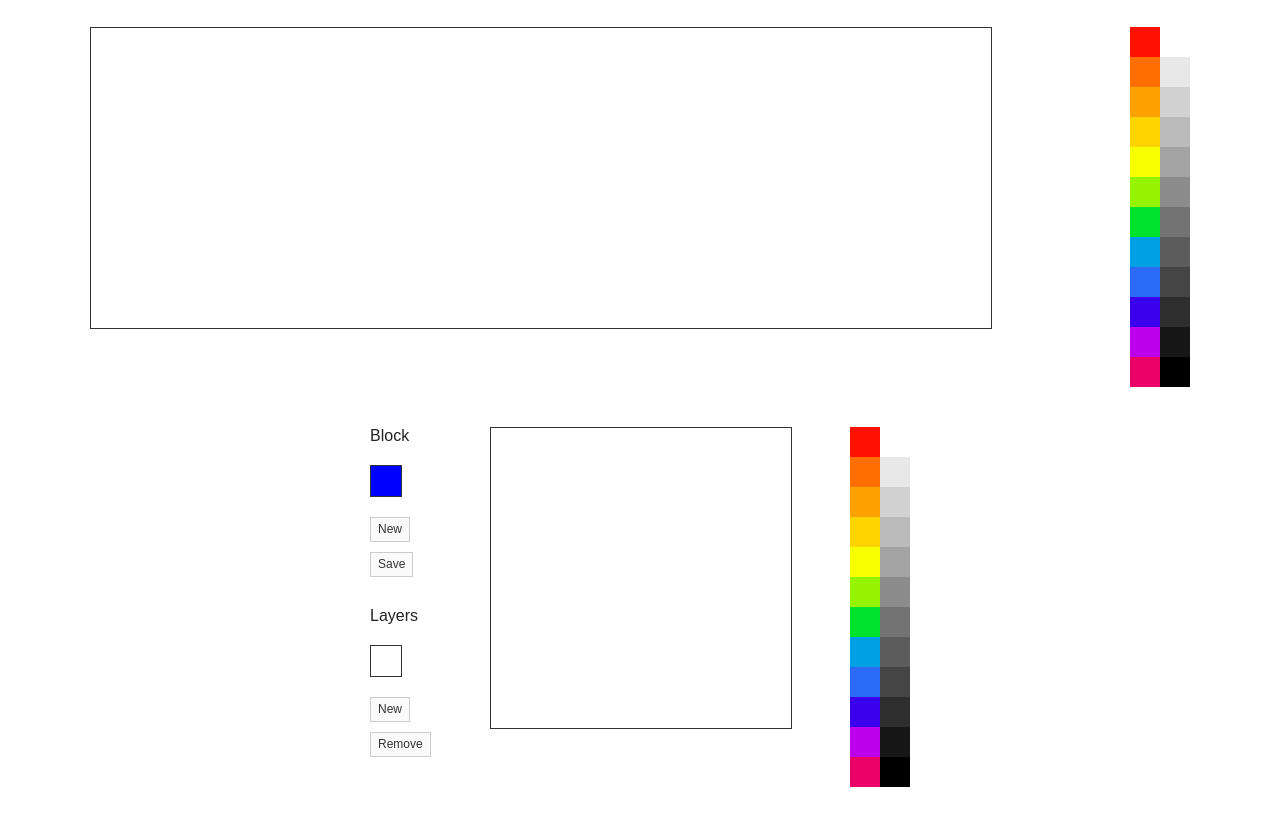
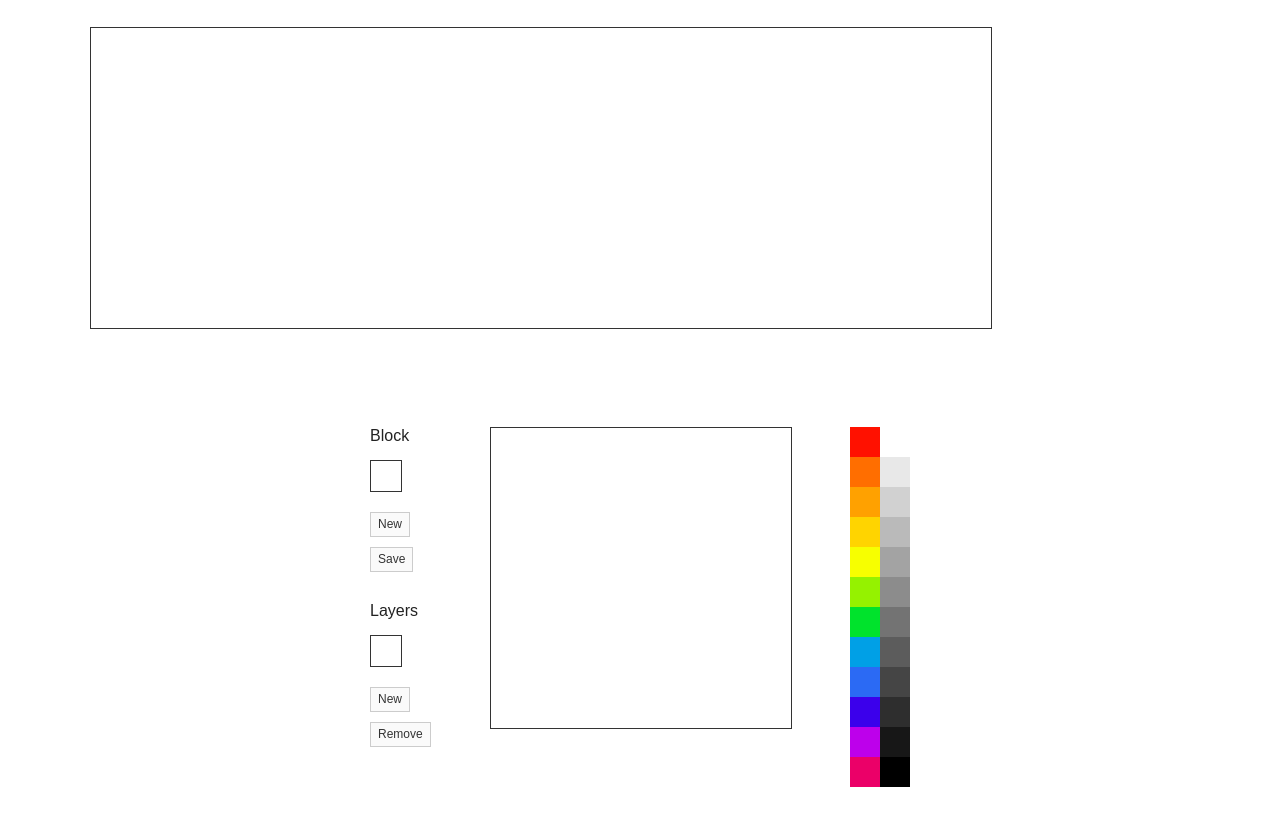
Before and after one commit to ollerac/Journeyship, a plain HTML site: page index.html in a window 1280 px wide. Shown: the part 61-886 px from the top of the page. Drawn offline with Linux system fonts and the light colour scheme.

Commit message:
trying to make the primary object an animated CanvasObject

```diff
--- a/css/style.css
+++ b/css/style.css
@@ -27,7 +27,7 @@ h1, h2, h3, h4, h5, h6 {
 .section-heading {
   font-size: 16px;
   font-weight: normal;
-  margin-bottom: 20px;
+  margin-bottom: 15px;
 }
 
 .button {
--- a/js/script.js
+++ b/js/script.js
@@ -4,7 +4,7 @@ var defaultCellSize = 30;
 var defaultTinyCellSize = 3;
 
 
-function CanvasObject (element, cellSize, mirrors, layers) {
+function CanvasObject (element, cellSize, mirrors, layers, currentLayerCanvas) {
   this.element = element;
   this.context = this.element.getContext('2d');
   this.selectedColor = '#000';
@@ -15,24 +15,35 @@ function CanvasObject (element, cellSize, mirrors, layers) {
   this.cellSize = cellSize || defaultCellSize;
   this.layers = layers || [];
   this.layerIndex = -1;
+  this.selectedLayerNum = 0;
+  this.currentLayerCanvas = currentLayerCanvas || null;
+  this.currentLayerCanvasContext = this.currentLayerCanvas ? this.currentLayerCanvas.getContext('2d') : null;
 }
 
-CanvasObject.prototype.addMirror = function (mirror) {
-  this.mirrors.push(mirror);
+CanvasObject.prototype.addMirror = function (mirror, indexOfPattern) {
+  this.mirrors.push({object: mirror, patternNum: indexOfPattern});
 };
 
 CanvasObject.prototype.updateMirrors = function () {
   var mirrors = this.mirrors;
-  var map = this.map;
+  var layers = this.layers;
 
   _.each(mirrors, function (mirror) {
-    applyMapToCanvasObject(map, mirror);
+    applyMapToCanvasObject(layers[mirror.patternNum], mirror.object);
   });
 };
 
 // layer is just a map, a list
 CanvasObject.prototype.addLayer = function (layer) {
-  this.layers.push(layer);
+  if (layer) {
+    this.layers.push(layer);
+  } else {
+    var defaultLayer = [];
+    _.times(100, function () {
+      defaultLayer.push("#fff");
+    });
+    this.layers.push(defaultLayer);
+  }
 };
 
 CanvasObject.prototype.nextLayer = function () {
@@ -57,12 +68,10 @@ CanvasObject.prototype.animate = function () {
 };
 
 function applyMapToCanvasObject (map, canvasObject) {
-
   var context = canvasObject.context;
   var cellSize = canvasObject.cellSize;
   var rows = canvasObject.element.height / cellSize;
   var columns = canvasObject.element.width / cellSize;
-
   _.each(map, function (cell, index) {
     if (cell) {
       var cellRowAndColumn = getCellRowAndColumnFromIndex(index, columns);
@@ -71,9 +80,9 @@ function applyMapToCanvasObject (map, canvasObject) {
   });
 }
 
-var mainCanvas = new CanvasObject(document.getElementById("main-area"), defaultCellSize);
+//var mainCanvas = new CanvasObject(document.getElementById("main-area"), defaultCellSize);
 //var previewCanvas = new CanvasObject(document.getElementById("preview"), defaultTinyCellSize);
-var constructorCanvas = new CanvasObject(document.getElementById("constructor-area"), defaultTinyCellSize);
+//var constructorCanvas = new CanvasObject(document.getElementById("constructor-area"), defaultTinyCellSize);
 
 
 function drawCell (context, x, y, size, color) {
@@ -103,7 +112,7 @@ function getCellRowAndColumnFromPosition (roundedX, roundedY) {
   return {
     row: roundedY / defaultCellSize,
     column: roundedX / defaultCellSize
-  }
+  };
 }
 
 function getCellPositionInArray (row, column, containerColumns) {
@@ -113,29 +122,31 @@ function getCellPositionInArray (row, column, containerColumns) {
 
 
 function setupCanvasForDrawing (canvasObject) {
-  canvasObject.element.addEventListener('mousedown', function (event) {
+  canvasObject.currentLayerCanvas.addEventListener('mousedown', function (event) {
     var cellPosition = getCellPosition(event.offsetX, event.offsetY);
-    drawCell(canvasObject.context, cellPosition.x, cellPosition.y, defaultCellSize, canvasObject.selectedColor);
+    drawCell(canvasObject.currentLayerCanvasContext, cellPosition.x, cellPosition.y, defaultCellSize, canvasObject.selectedColor);
     var cellRowAndColumn = getCellRowAndColumnFromPosition(cellPosition.x, cellPosition.y);
     var cellPositionInArray = getCellPositionInArray(cellRowAndColumn.row, cellRowAndColumn.column, canvasObject.columns);
+    canvasObject.layers[canvasObject.selectedLayerNum][cellPositionInArray] = canvasObject.selectedColor;
     canvasObject.map[cellPositionInArray] = canvasObject.selectedColor;
-    canvasObject.updateMirrors();
+    //canvasObject.updateMirrors();
   }, false);
 
-  canvasObject.element.addEventListener('mousemove', function (event) {
+  canvasObject.currentLayerCanvas.addEventListener('mousemove', function (event) {
     if (mouseIsDown) {
       var cellPosition = getCellPosition(event.offsetX, event.offsetY);
-      drawCell(canvasObject.context, cellPosition.x, cellPosition.y, defaultCellSize, canvasObject.selectedColor);
+      drawCell(canvasObject.currentLayerCanvasContext, cellPosition.x, cellPosition.y, defaultCellSize, canvasObject.selectedColor);
       var cellRowAndColumn = getCellRowAndColumnFromPosition(cellPosition.x, cellPosition.y);
       var cellPositionInArray = getCellPositionInArray(cellRowAndColumn.row, cellRowAndColumn.column, canvasObject.columns);
+      canvasObject.layers[canvasObject.selectedLayerNum][cellPositionInArray] = canvasObject.selectedColor;
       canvasObject.map[cellPositionInArray] = canvasObject.selectedColor;
-      canvasObject.updateMirrors();
+      //canvasObject.updateMirrors();
     }
   }, false);
 }
 
-setupCanvasForDrawing(mainCanvas);
-setupCanvasForDrawing(constructorCanvas);
+//setupCanvasForDrawing(mainCanvas);
+//setupCanvasForDrawing(constructorCanvas);
 
 
 function addColorsToPalette (paletteElement, colors, canvasObject) {
@@ -153,13 +164,12 @@ function addColorsToPalette (paletteElement, colors, canvasObject) {
   });
 }
 
-addColorsToPalette(qs('#main-color-palette .column5'), colorDictionary, mainCanvas);
-addColorsToPalette(qs('#main-color-palette .column4'), grayscaleDictionary, mainCanvas);
-addColorsToPalette(qs('#constructor-color-palette .column2'), colorDictionary, constructorCanvas);
-addColorsToPalette(qs('#constructor-color-palette .column1'), grayscaleDictionary, constructorCanvas);
+// addColorsToPalette(qs('#main-color-palette .column5'), colorDictionary, mainCanvas);
+// addColorsToPalette(qs('#main-color-palette .column4'), grayscaleDictionary, mainCanvas);
 
 
-function makeNewLayer () {
+
+function makeNewLayer (pattern) {
   var layerElement = makeNewElement("canvas");
   layerElement.className = "layer block";
   layerElement.width = defaultCellSize;
@@ -173,38 +183,49 @@ function makeNewLayer () {
 
   qs(".layers").appendChild(layerContainer);
 
-  constructorCanvas.addMirror(layer);
+  applyMapToCanvasObject(pattern, layer);
+
+  return layer;
 }
 
-makeNewLayer();
-
-document.getElementById('new-layer').addEventListener('mousedown', function (event) {
-  makeNewLayer();
-});
-
 // each layer is a map
-function Animation (layers) {
-  this.layers = layers;
-
+function makeNewAnimation (layers) {
   var animationElement = makeNewElement("canvas");
   animationElement.className = "preview";
   animationElement.width = defaultCellSize;
   animationElement.height = defaultCellSize;
 
-  var animation = new CanvasObject(animationElement, defaultTinyCellSize, [], layers);
+  var currentLayerCanvas = document.getElementById("constructor-area");
+
+  var animation = new CanvasObject(animationElement, defaultTinyCellSize, [], layers, currentLayerCanvas);
 
   document.getElementById('preview-container').appendChild(animation.element);
 
+  _.each(layers, function (pattern, index) {
+    var layer = makeNewLayer(pattern);
+    animation.addMirror(layer, index);
+  });
+
+  //animation.updateMirrors();
+
   animation.animate();
+
+  return animation;
 }
 
-var layers = [[],[],[]];
-var colors = ["red", "gray", "blue"];
-_.each(layers, function (layer, index) {
-  var color = colors[index];
-  _.times(100, function () {
-    layer.push(color);
-  });
+layers = [[]];
+_.times(100, function () {
+  layers[0].push("#fff");
 });
 
-new Animation(layers);
+var animation = makeNewAnimation(layers);
+
+document.getElementById('new-layer').addEventListener('mousedown', function (event) {
+  animation.addLayer(null);
+  makeNewLayer([]);
+});
+
+addColorsToPalette(qs('#constructor-color-palette .column2'), colorDictionary, animation);
+addColorsToPalette(qs('#constructor-color-palette .column1'), grayscaleDictionary, animation);
+
+setupCanvasForDrawing(animation);
```
Also changed, not shown: TODO.md (+2 -0 lines).
